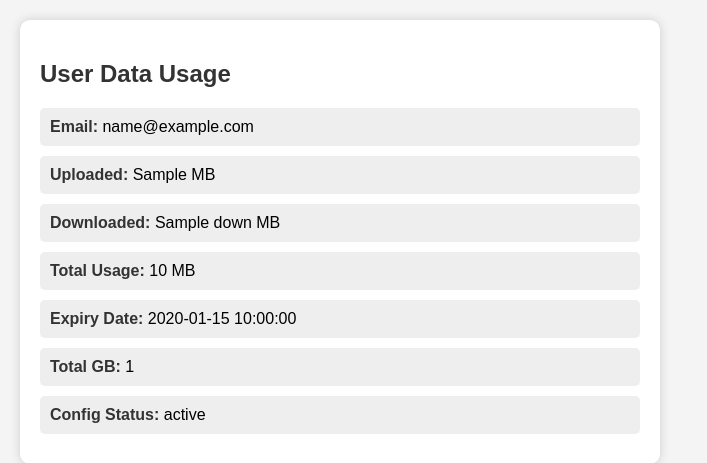
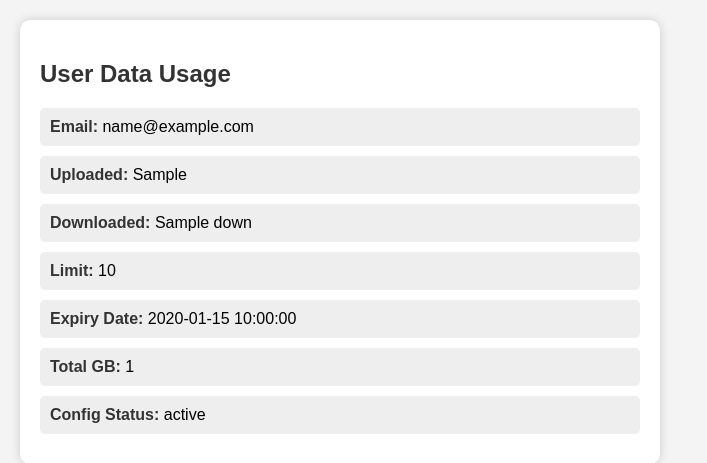
Before and after one commit to pathumaaa/SACHI-X, a Flask app: template templates/result.html in a window 1280 px wide. Shown: the top 463 px of the page, without its empty margins (0-707 px from the left). Run offline with Flask 2, Linux system fonts and the light colour scheme; the template is opened without the code that fills it: most values are stand-ins (such as "Sample title", 1, 10 or a date in 2020).

Commit message:
Update result.html

```diff
--- a/templates/result.html
+++ b/templates/result.html
@@ -17,9 +17,9 @@
 <div class="container">
     <h2>User Data Usage</h2>
     <div class="info"><strong>Email:</strong> {{ email }}</div>
-    <div class="info"><strong>Uploaded:</strong> {{ up }} MB</div>
-    <div class="info"><strong>Downloaded:</strong> {{ down }} MB</div>
-    <div class="info"><strong>Total Usage:</strong> {{ total }} MB</div>
+    <div class="info"><strong>Uploaded:</strong> {{ up }}</div>
+    <div class="info"><strong>Downloaded:</strong> {{ down }}</div>
+    <div class="info"><strong>Limit:</strong> {{ total }}</div>
     <div class="info"><strong>Expiry Date:</strong> {{ expiry_date }}</div>
     <div class="info"><strong>Total GB:</strong> {{ totalGB }}</div>
     <div class="info"><strong>Config Status:</strong> {{ user_status }}</div>
```
